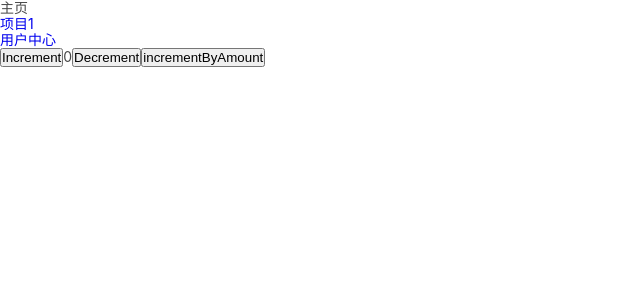
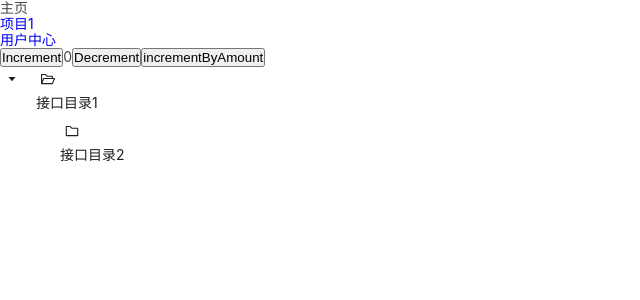
Before and after one commit to ApiKnight/ApiKnight, a React (Vite) app: page / in a window 1280 px wide. Shown: the top 300 px of the page, without its empty margins (0-640 px from the left). Built offline with nearby package versions, Linux system fonts and the light colour scheme; no server answers.

Commit message:
add(compnents)添加树目录组件的动态增删功能

```diff
--- a/src/components/interfaceBlock/addBtn.tsx
+++ b/src/components/interfaceBlock/addBtn.tsx
@@ -1,15 +1,32 @@
 import React from 'react'
 import "./addBtn.less"
+import { useSelector, useDispatch } from 'react-redux'
+import {
+  increment,
+} from '@/store/modules/dirArraySlice.ts'
+import InterfaceBlock from './interfaceBlock.tsx';
+import { RootState } from '@/store/index.ts';
 
-const AddBtn: React.FunctionComponent = () => {
-    function AddFunction() {
-        console.log("添加按钮");
-    }
+
+interface AddData {
+  id: number;
+  pid: number
+}
+
+const AddBtn: React.FunctionComponent<{data:AddData}> = (props) => {
+    const dispatch = useDispatch();
+    const {data} = props;
     return (
-        // <Button onClick={AddFunction} size='small' style={{maxHeight:'24.5px'}}>
-        //     <svg t="1690865647334" className="icon" viewBox="0 0 1024 1024" version="1.1" xmlns="http://www.w3.org/2000/svg" p-id="2280" width="16" height="16"><path d="M544 480h112a16 16 0 0 1 16 16v16a16 16 0 0 1-16 16h-112v112a16 16 0 0 1-16 16h-16a16 16 0 0 1-16-16v-112h-112a16 16 0 0 1-16-16v-16a16 16 0 0 1 16-16h112v-112a16 16 0 0 1 16-16h16a16 16 0 0 1 16 16v112z m-32 320c159.056 0 288-128.944 288-288s-128.944-288-288-288-288 128.944-288 288 128.944 288 288 288z m0 48c-185.568 0-336-150.432-336-336s150.432-336 336-336 336 150.432 336 336-150.432 336-336 336z" fill="#000000" p-id="2281"></path></svg>
-        // </Button>
-        <span style={{display:"inline"}} onClick={AddFunction}>
+        <span style={{display:"inline"}} onClick={()=>{
+          // 这里是插入示例
+            dispatch(increment({key: 3, title: <InterfaceBlock data={{
+              id:data.id,
+              title:"接口目录n",
+              pid: data.pid
+          }}/>,type:"file", pid: data.pid}))
+          // console.log("add")
+            // console.log(dirArray);
+          }}>
             <svg className="icon" viewBox="0 0 1024 1024" version="1.1" xmlns="http://www.w3.org/2000/svg" p-id="6279" width="24.5" height="24.5"><path d="M512 42.666667c259.2 0 469.333333 210.133333 469.333333 469.333333s-210.133333 469.333333-469.333333 469.333333S42.666667 771.2 42.666667 512 252.8 42.666667 512 42.666667z m0 64C288.149333 106.666667 106.666667 288.149333 106.666667 512s181.482667 405.333333 405.333333 405.333333 405.333333-181.482667 405.333333-405.333333S735.850667 106.666667 512 106.666667z m34.133333 213.333333c4.693333 0 8.533333 3.84 8.533334 8.533333V469.333333h140.8c4.693333 0 8.533333 3.84 8.533333 8.533334v46.933333a8.533333 8.533333 0 0 1-8.533333 8.533333H554.666667v140.8a8.533333 8.533333 0 0 1-8.533334 8.533334h-46.933333a8.533333 8.533333 0 0 1-8.533333-8.533334V533.333333h-140.8a8.533333 8.533333 0 0 1-8.533334-8.533333v-46.933333c0-4.693333 3.84-8.533333 8.533334-8.533334H490.666667v-140.8c0-4.693333 3.84-8.533333 8.533333-8.533333h46.933333z" fill="#333333" p-id="6280"></path></svg>
         </span>
     )
--- a/src/components/interfaceBlock/delBtn.tsx
+++ b/src/components/interfaceBlock/delBtn.tsx
@@ -1,7 +1,13 @@
 import { Modal } from 'antd'
 import React, { useState , createContext } from 'react'
+import { useSelector, useDispatch } from 'react-redux'
+import {
+  remove,
+} from '@/store/modules/dirArraySlice.ts'
 
-const DelBtn: React.FunctionComponent = () => {
+const DelBtn: React.FunctionComponent<{data:number}> = (props) => {
+    const dispatch = useDispatch()
+    const { data } = props;
     const ReachableContext = createContext<string | null>(null);
     // const UnreachableContext = createContext<string | null>(null);
     const [open, setOpen] = useState(false);
@@ -13,16 +19,17 @@ const DelBtn: React.FunctionComponent = () => {
     };
 
     const handleOk = () => {
-        setModalText('The modal will be closed after two seconds');
+        setModalText('节点将在2s后被删除(模拟异步操作)');
         setConfirmLoading(true);
         setTimeout(() => {
-        setOpen(false);
-        setConfirmLoading(false);
+            setOpen(false);
+            setConfirmLoading(false);
+            dispatch(remove(data + 1))
         }, 2000);
     };
 
     const handleCancel = () => {
-        console.log('Clicked cancel button');
+        // console.log('Clicked cancel button');
         setOpen(false);
     };
     function delFunction() {
--- a/src/components/interfaceBlock/interfaceBlock.tsx
+++ b/src/components/interfaceBlock/interfaceBlock.tsx
@@ -10,10 +10,16 @@ import { createXhrMonitor } from '../../../sdk/createXhrMonitor';
 interface TitleNode {
     id: number;
     title: string;
+    pid: number
 }
 
 interface Props {
     data:TitleNode;
+}
+
+interface AddData {
+  id: number;
+  pid: number
 }
 
 function startMonitor() {
@@ -30,6 +36,7 @@ const InterfaceBlock: React.FunctionComponent<{data:TitleNode}> = (props:Props)
       setShowState(!show);
     }
     const {data} = props;
+    const addData:AddData = {id:data.id,pid:data.pid + 1}
     return (
       <div className='InterfaceBlock' onMouseEnter={changeBtnState} onMouseLeave={changeBtnState}>
         <div>
@@ -37,9 +44,9 @@ const InterfaceBlock: React.FunctionComponent<{data:TitleNode}> = (props:Props)
         </div>
         {
           show && (
-            <div className='btn'>
-              <AddBtn/>
-              <DelBtn/>
+            <div className='btn' >
+              <AddBtn data={addData}/>
+              <DelBtn data={data.id}/>
             </div>
           )
         }
--- a/src/pages/home/index.tsx
+++ b/src/pages/home/index.tsx
@@ -1,31 +1,35 @@
-import React from 'react'
-import './index.less'
-import { Link } from 'react-router-dom'
-import request from '../../api/request'
-import { Counter } from '../../components/Counter.tsx'
-import { fetchProjectList } from '../../store/modules/projectSlice.ts'
-import { useDispatch } from 'react-redux'
-//axios test
+import React, { useState, useEffect } from 'react';
+import './index.less';
+import { Link } from 'react-router-dom';
+import { Counter } from '../../components/Counter.tsx';
+import { useSelector, useDispatch } from 'react-redux';
+import InterfaceBlock from '@/components/interfaceBlock/interfaceBlock.tsx';
+import RenderTree from '@/components/renderTree/renderTree.tsx';
+import { ArrayItem } from '@/utils/arrayToTree.ts';
+import { assign } from '@/store/modules/dirArraySlice.ts';
+import { RootState } from '@/store/index.ts';
 
-// request
-// 	.get('holiday/single/20181121', {
-// 		params: {
-// 			ignoreHoliday: false,
-// 			app_id: 'bolpgeq7pltiflnj',
-// 			app_secret: 'd0JZQ2N1bUQ2djJBSXFFSm92ZVpWdz09'
-// 		}
-// 	})
-// 	.then((res) => {
-// 		console.log('axios test res', res)
-// 	})
+interface MakeValue {
+  value: ArrayItem[];
+}
+
+const data = [
+  { key: 1, title: <InterfaceBlock data={{ id: 1, title: "接口目录1", pid: 0 }} />, type: "file", pid: 0 },
+  { key: 2, title: <InterfaceBlock data={{ id: 2, title: "接口目录2", pid: 1 }} />, type: "file", pid: 1 },
+];
 
 const Home: React.FunctionComponent = () => {
-  let dispatch = useDispatch()
+  const [makeValue, setMakeValue] = useState<MakeValue>({ value: data });
+  const dispatch = useDispatch();
+  const dirArray = useSelector((state: RootState) => state.dirArray.value);
 
-  //redux test
-  React.useEffect(() => {
-    dispatch(fetchProjectList() as any)
-  }, [])
+  useEffect(() => {
+    dispatch(assign(data));
+  }, []);
+
+  useEffect(() => {
+    setMakeValue({ value: dirArray });
+  }, [dirArray]);
 
   return (
     <div>
@@ -39,8 +43,9 @@ const Home: React.FunctionComponent = () => {
       <div>
         <Counter />
       </div>
+      <RenderTree data={makeValue.value}></RenderTree>
     </div>
-  )
-}
+  );
+};
 
-export default Home
+export default Home;
--- a/src/store/index.ts
+++ b/src/store/index.ts
@@ -1,11 +1,19 @@
 import { configureStore } from '@reduxjs/toolkit'
 import counterReducer from './modules/counterSlice.ts'
 import projectReducer from './modules/projectSlice.ts'
+import dirArrayReducer from './modules/dirArraySlice.ts';
 export const store = configureStore({
   reducer: {
     counter: counterReducer,
     project: projectReducer,
+    dirArray:dirArrayReducer,
   },
+  middleware: (getDefaultMiddleware) =>
+    getDefaultMiddleware({
+      //关闭序列化状态检测中间件
+      serializableCheck: false
+    }),
+  devTools: true
 })
 
 // Infer the `RootState` and `AppDispatch` types from the store itself
--- /dev/null
+++ b/src/store/modules/dirArraySlice.ts
@@ -0,0 +1,37 @@
+import { ArrayItem } from '@/utils/arrayToTree'
+import { createSlice } from '@reduxjs/toolkit'
+import type { PayloadAction } from '@reduxjs/toolkit'
+
+export interface DirArray {
+  value: Array<ArrayItem>
+}
+
+const initialState: DirArray = {
+  value: []
+}
+
+export const dirArraySlice = createSlice({
+  name: 'dirArray',
+  initialState,
+  reducers: {
+    increment: (state, action: PayloadAction<ArrayItem>) => {
+        state.value.push(action.payload)
+    },
+    assign: (state, action: PayloadAction<Array<ArrayItem>>) => {
+      console.log('assign')
+        state.value = action.payload;
+    },
+    remove: (state, action: PayloadAction<number>) => {
+      console.log(action.payload)
+      console.log(state.value.filter((item)=>{
+        return item.key != 2
+     }))
+     state.value = state.value.filter((item) => item.key !== action.payload);
+    }
+  },
+})
+
+// Action creators are generated for each case reducer function
+export const { increment , assign , remove } = dirArraySlice.actions
+
+export default dirArraySlice.reducer
--- a/src/utils/arrayToTree.ts
+++ b/src/utils/arrayToTree.ts
@@ -6,10 +6,10 @@ import { ReactNode } from "react";
 
 interface ArrayItem {
     key: number;
-    title: ReactNode;
+    title: any;
     pid: number;
-    type: "file" | "get" | "post";
-    isLeaf?: boolean
+    type: string;
+    isLeaf?: boolean | undefined
 }
 
 interface TreeNode {
```
Also changed, not shown: src/components/renderTree/renderTree.tsx (+5 -33 lines), 1 other file (tests, documents, lock files or other folders).
